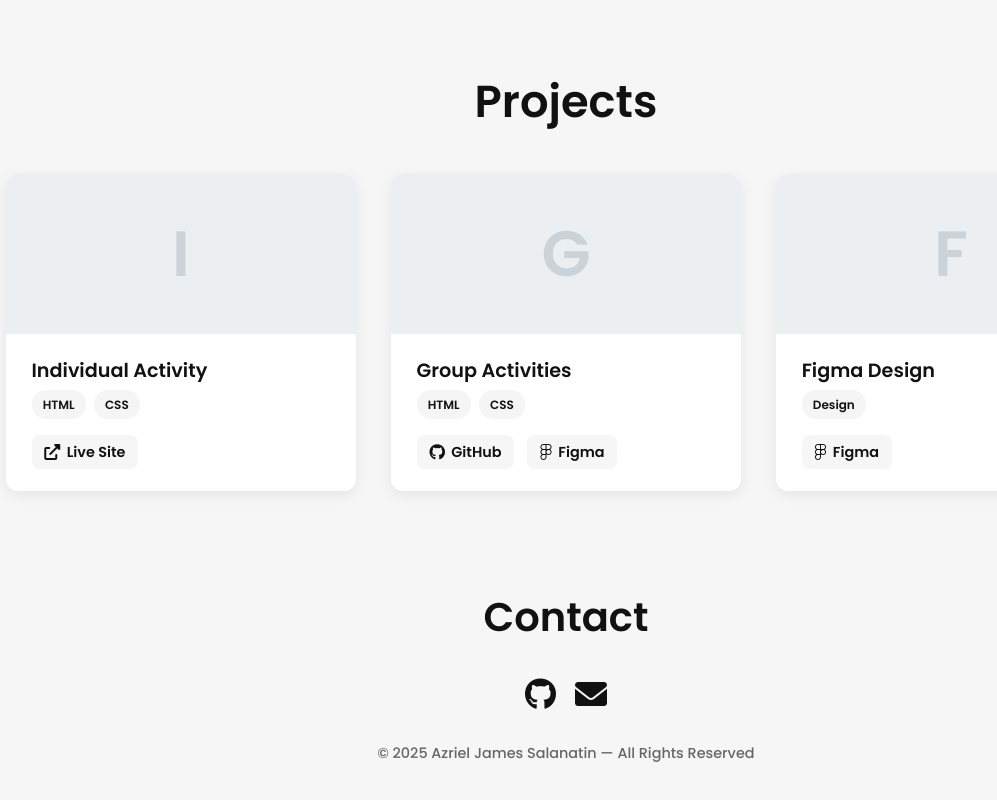
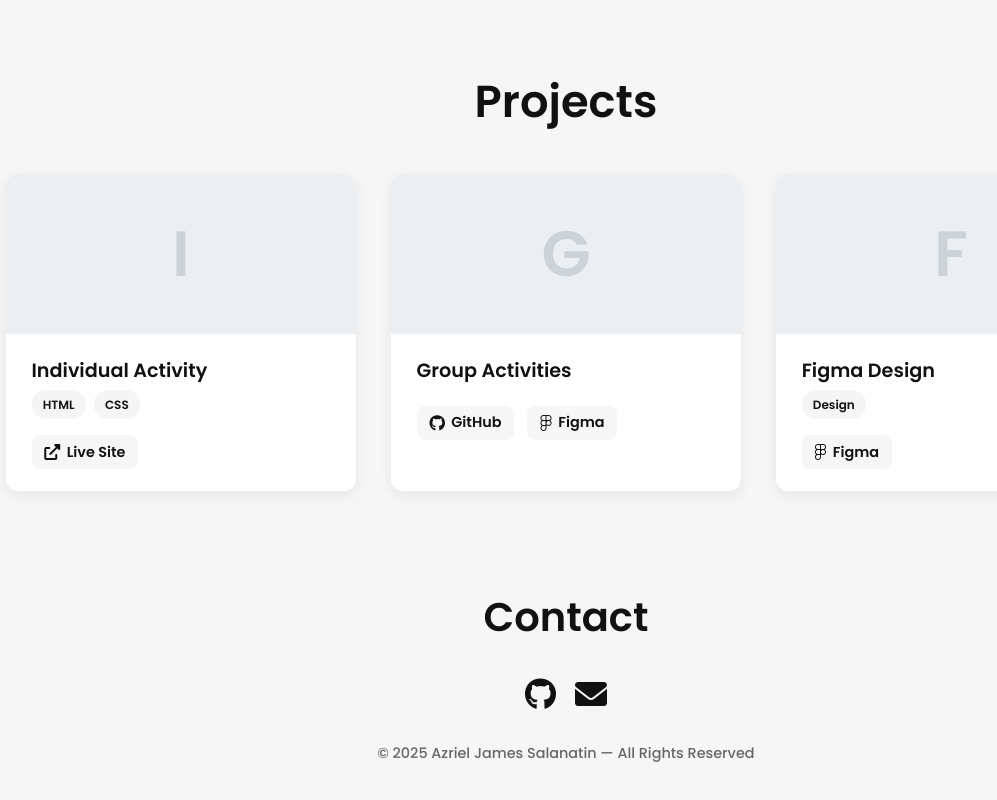
Before and after one commit to azr1e/My-new-Portfolio, a plain HTML site: page PRTFOL/index.html in a window 1280 px wide. Shown: the part 1025-1825 px from the top of the page, without its empty margins (74-1071 px from the left). Drawn offline with Linux system fonts and the light colour scheme.

Commit message:
Add files via upload

```diff
--- a/PRTFOL/index.html
+++ b/PRTFOL/index.html
@@ -94,8 +94,6 @@
         <div class="card-content">
           <h3>Group Activities</h3>
           <div class="tag-box">
-            <span class="tag">HTML</span>
-            <span class="tag">CSS</span>
           </div>
           <div class="card-links">
             <a href="https://edprogrammerist.github.io/S.I.A.P-Activity-2/" target="_blank" class="link-btn">
```
